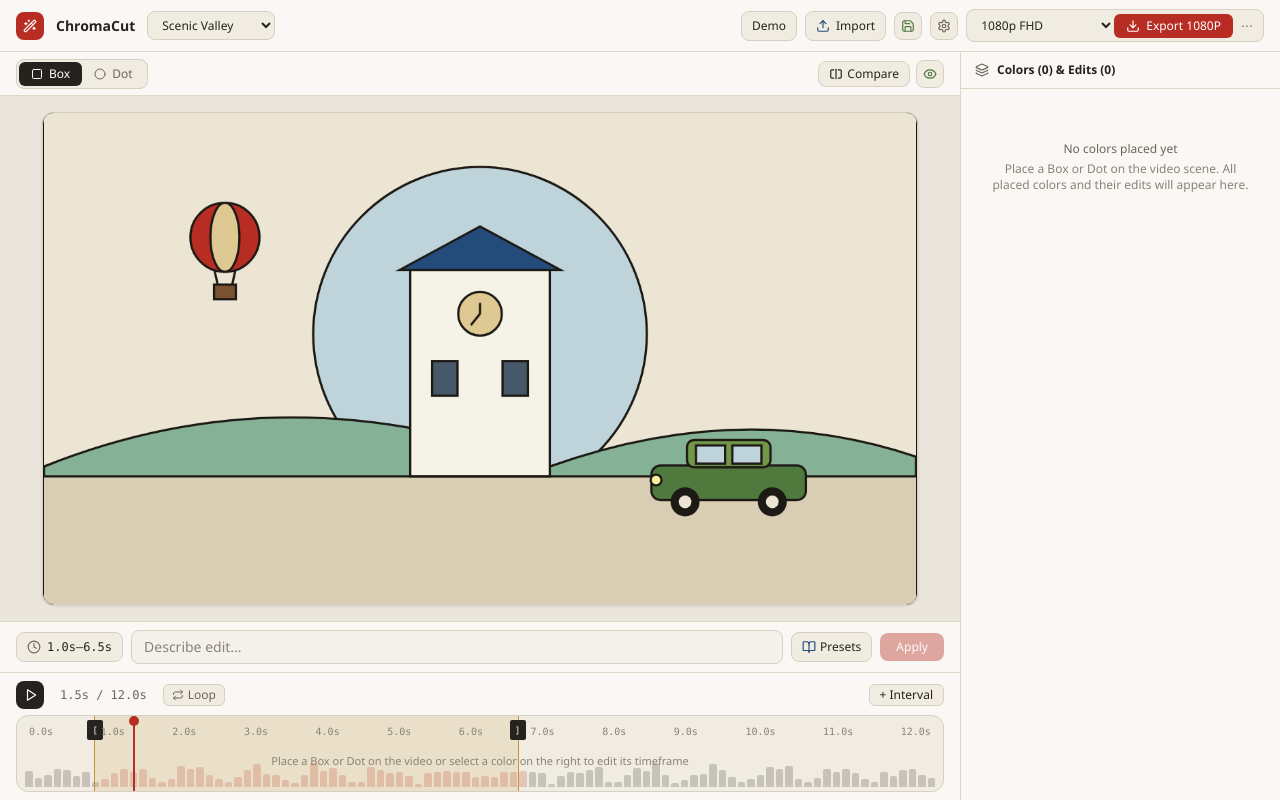
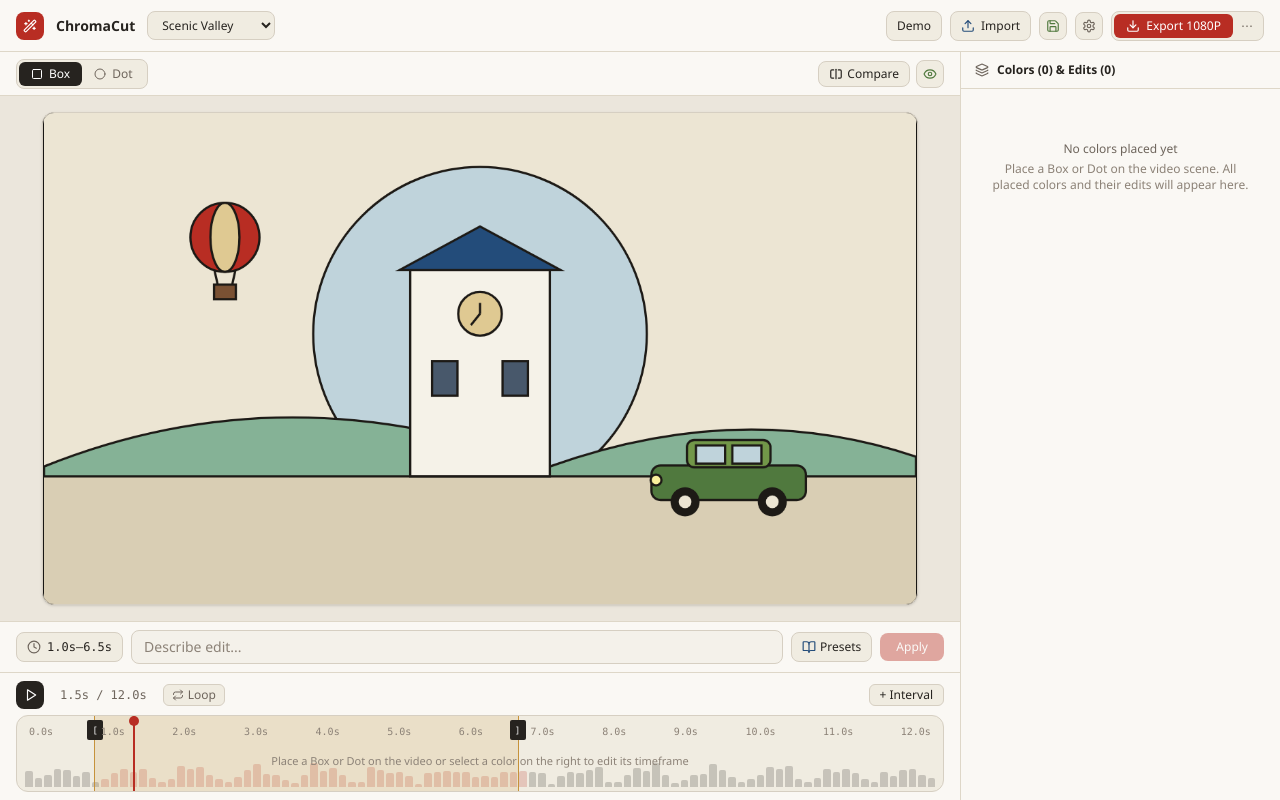
Before and after one commit to Honeybee5151/Sumo-RPG-VideoEditing, a Next.js app: page / in a window 1280 px wide. Built offline with nearby package versions, Linux system fonts and the light colour scheme.

Commit message:
Remove duplicate resolution dropdown next to Export button and keep the ... export settings modal button

```diff
--- a/src/components/VideoEditorStudio.tsx
+++ b/src/components/VideoEditorStudio.tsx
@@ -1528,39 +1528,13 @@ export default function VideoEditorStudio() {
             <Settings className="w-3.5 h-3.5 text-[#6e655c]" />
           </button>
 
-          {/* Direct Resolution Selector + Export Button */}
+          {/* Export Button + ⋯ Export Options Modal Trigger */}
           <div className="flex items-center bg-[#f0ece1] border border-[#d6cfc2] rounded-lg p-0.5">
-            <select
-              value={exportConfig.resolution}
-              onChange={(e) => {
-                const res = e.target.value as ExportResolutionPreset;
-                const recBitrate =
-                  res === 'native'
-                    ? 24
-                    : EXPORT_RESOLUTION_MAP[res].recommendedBitrate;
-                setExportConfig((prev) => ({
-                  ...prev,
-                  resolution: res,
-                  bitrateMbps: recBitrate,
-                }));
-              }}
-              aria-label="Export Resolution"
-              className="px-2 py-1 bg-transparent text-xs font-medium text-[#26231f] cursor-pointer focus:outline-none"
-            >
-              <option value="720p">720p HD</option>
-              <option value="1080p">1080p FHD</option>
-              <option value="1440p">1440p 2K</option>
-              <option value="4k">2160p 4K</option>
-              <option value="native">
-                Native ({videoMeta.width}×{videoMeta.height})
-              </option>
-            </select>
-
             <button
               onClick={startHighDefinitionExport}
               disabled={isExporting}
               className="flex items-center gap-1.5 px-3 py-1 bg-[#b82d23] hover:bg-[#a1261d] disabled:opacity-50 rounded-md text-xs font-medium text-white transition cursor-pointer"
-              title="Export video at selected resolution"
+              title="Export video"
             >
               <Download className="w-3.5 h-3.5" />
               <span>
@@ -1573,7 +1547,7 @@ export default function VideoEditorStudio() {
             <button
               onClick={() => setShowExportModal(true)}
               className="px-2 py-1 text-xs text-[#6e655c] hover:text-[#26231f] cursor-pointer"
-              title="More export options (FPS, Bitrate, Frame PNG)"
+              title="Export settings (Resolution, FPS, Bitrate, Frame PNG)"
             >
               ⋯
             </button>
```
